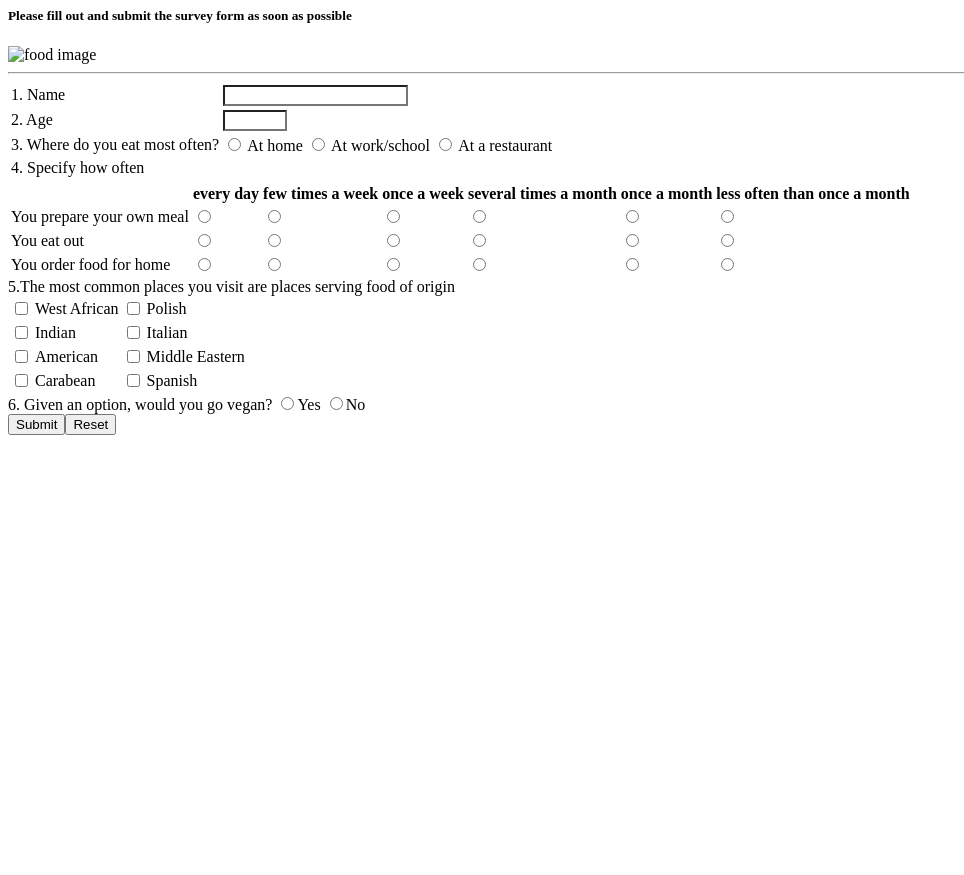
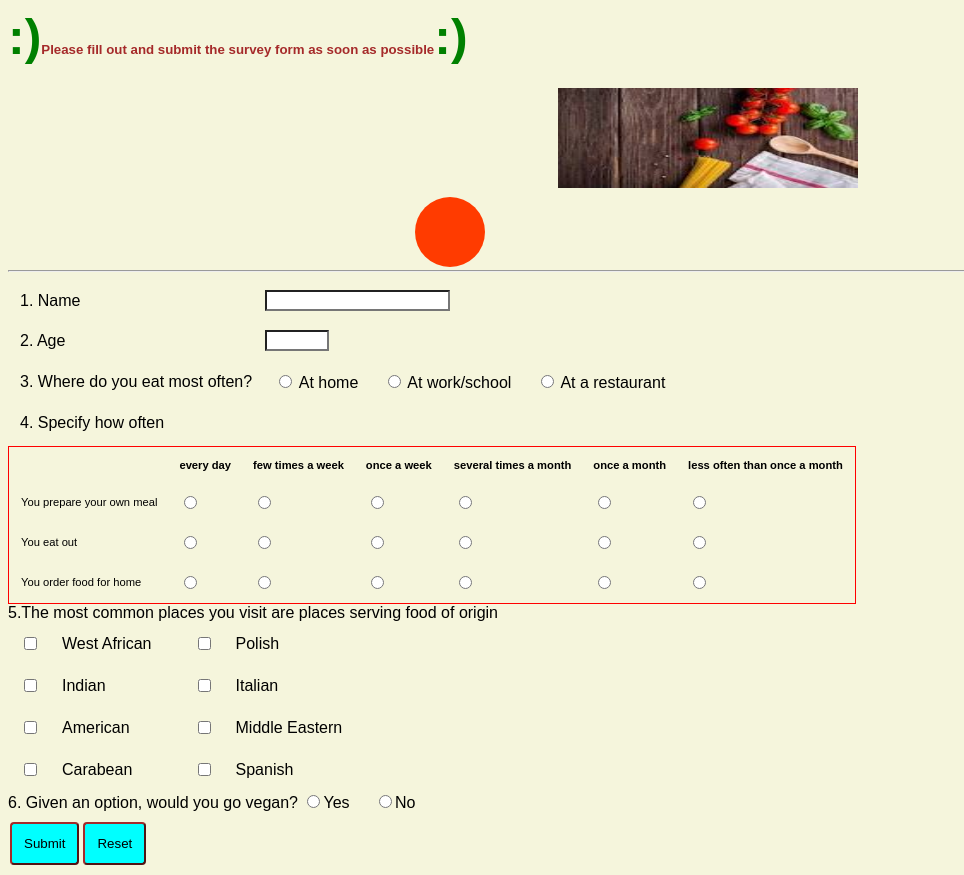
Before and after one commit to theanimatedstudio/surveyForm, a plain HTML site: page index.html in a window 1280 px wide. Shown: the part 73-948 px from the top of the page, without its empty margins (0-964 px from the left). Before the commit the page ends 800 px from the top, so only its background shows below. Drawn offline with Linux system fonts and the light colour scheme; the site is published under a folder, as on GitHub Pages, so addresses that start at the root find nothing.

Commit message:
Update index.html

```diff
--- a/index.html
+++ b/index.html
@@ -6,11 +6,11 @@
     <meta http-equiv="X-UA-Compatible" content="IE=edge">
     <meta name="viewport" content="width=device-width, initial-scale=1.0">
     <title>Food Survey Form</title>
-    <link rel="stylesheet" type="text/css" href="/styles.css">
+    <link rel="stylesheet" type="text/css" href="./styles.css">
     <header>
         <h1>Food Preferences - Survey Form</h1>
         <h5>Please fill out and submit the survey form as soon as possible</h5>
-        <img src="/food.jpeg" alt="food image">
+        <img src="./food.jpeg" alt="food image">
         <div class="box"></div>
     </header>
     <hr>
```
